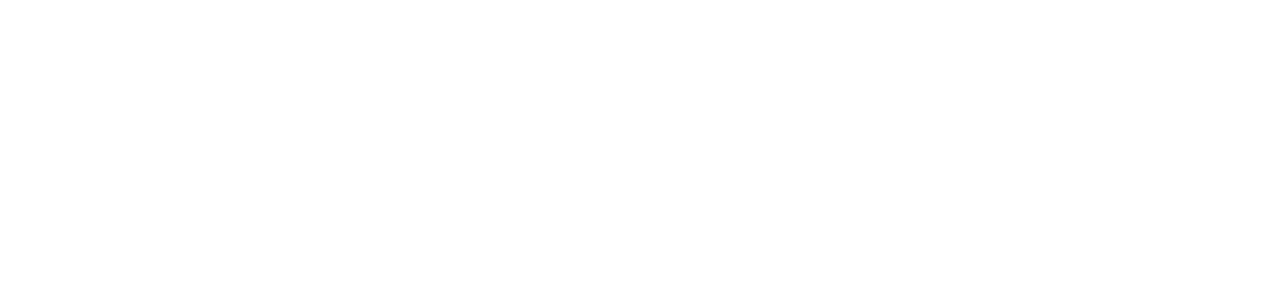
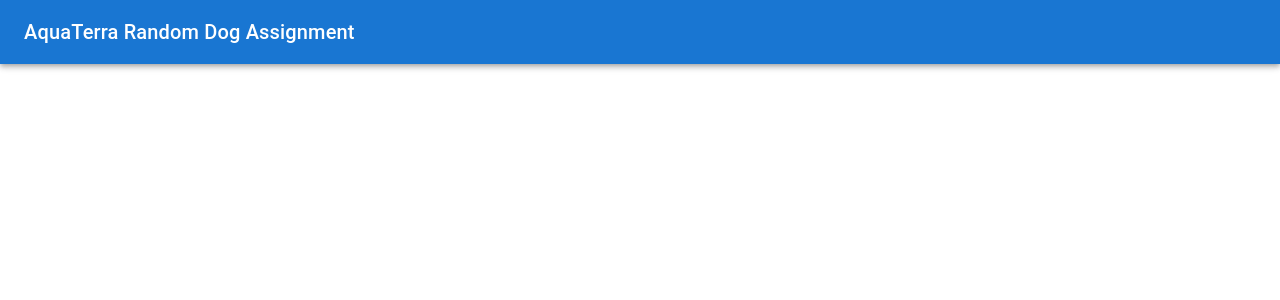
Before and after one commit to Geniusssss/AquaTerra-Random-Dog, a React (Create React App) app: page / in a window 1280 px wide. Shown: the top 300 px of the page. Built offline with nearby package versions, Linux system fonts and the light colour scheme.

Commit message:
Display a header
Header: AquaTerra Random Dog Assignment

```diff
--- a/package.json
+++ b/package.json
@@ -3,6 +3,9 @@
   "version": "0.1.0",
   "private": true,
   "dependencies": {
+    "@emotion/react": "^11.11.1",
+    "@emotion/styled": "^11.11.0",
+    "@mui/material": "^5.13.7",
     "@testing-library/jest-dom": "^5.16.5",
     "@testing-library/react": "^13.4.0",
     "@testing-library/user-event": "^13.5.0",
--- a/src/App.js
+++ b/src/App.js
@@ -1,8 +1,11 @@
 import React from 'react';
+import Header from './components/Header';
 
 function App() {
   return (
-    <div></div>
+    <div>
+      <Header />
+    </div>
   );
 }
 
--- a/src/components/Header.js
+++ b/src/components/Header.js
@@ -0,0 +1,18 @@
+import AppBar from '@mui/material/AppBar';
+import Toolbar from '@mui/material/Toolbar';
+import Typography from '@mui/material/Typography';
+
+// display a header
+function Header() {
+  return (
+    <AppBar position="relative">
+      <Toolbar>
+        <Typography variant="h6" color="inherit" noWrap>
+          AquaTerra Random Dog Assignment
+        </Typography>
+      </Toolbar>
+    </AppBar>
+  )
+}
+
+export default Header;
```
Also changed, not shown: 2 other files (tests, documents, lock files or other folders).
